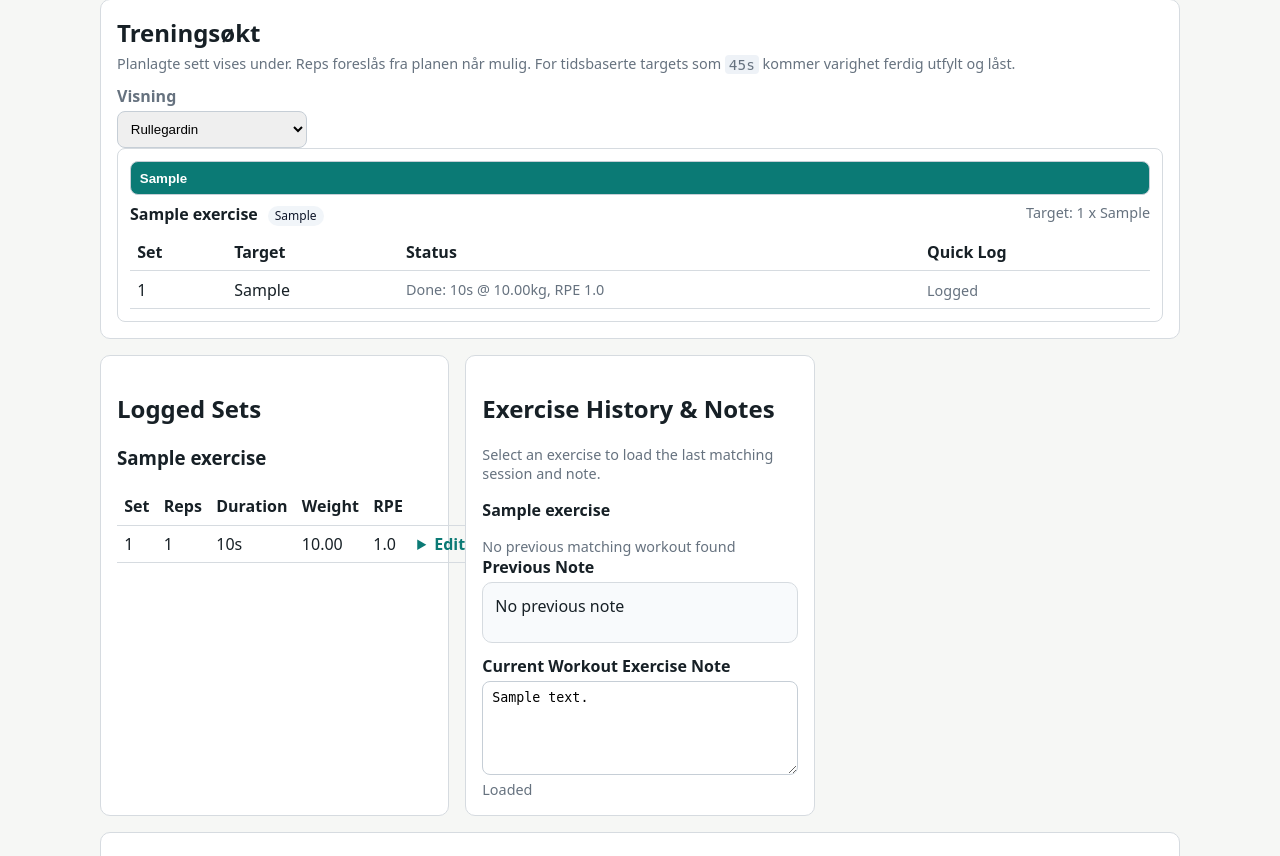
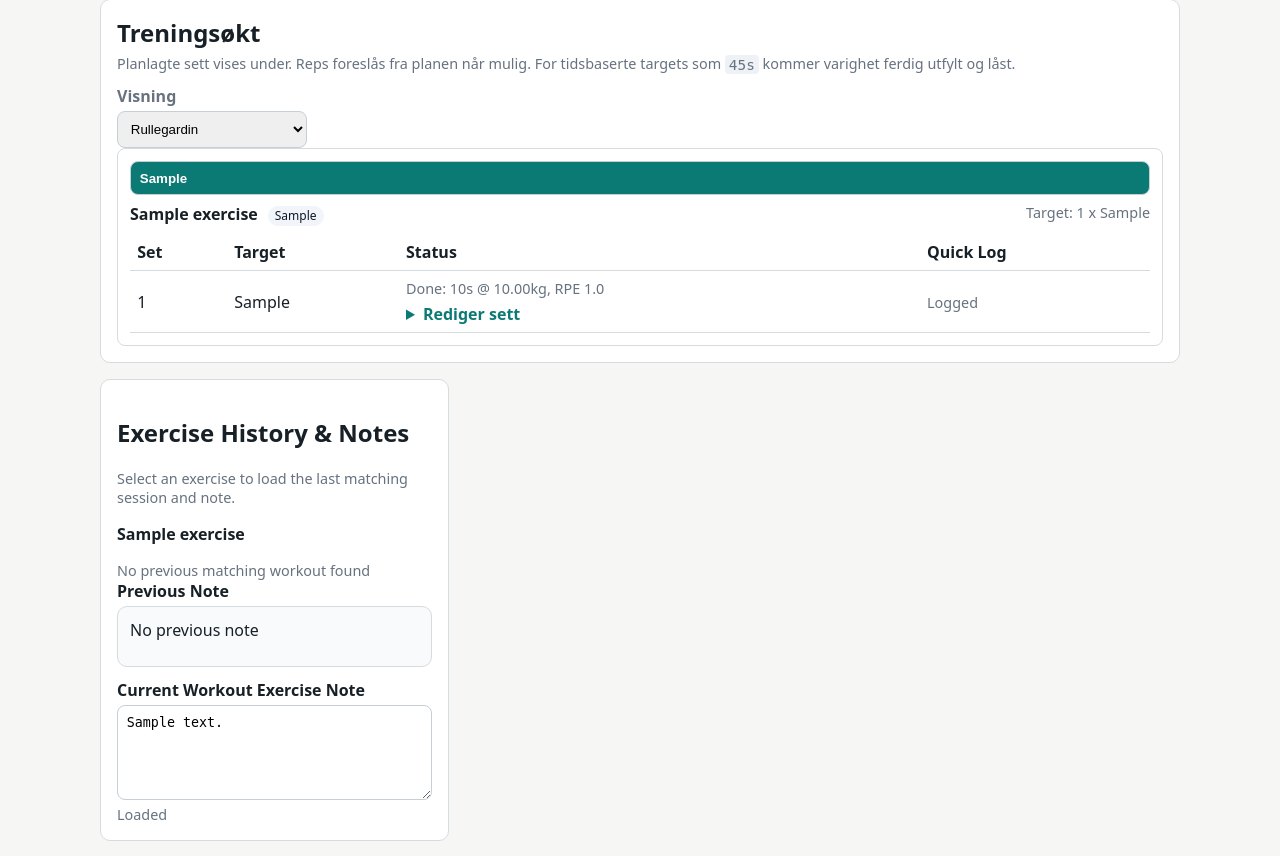
Before and after one commit to FarrisSR/treningslogger, a Flask app: page /workouts/1 in a window 1280 px wide. Shown: the part 221-1077 px from the top of the page. Run offline with Flask 3, Linux system fonts and the light colour scheme; the visitor is signed in with stand-in values (Sample User, id 1); tables that the repository leaves empty hold one stand-in row (values such as "Sample post").

Commit message:
Integrate set editing into workout plan view

```diff
--- a/workout_logger/app/templates/workouts/detail.html
+++ b/workout_logger/app/templates/workouts/detail.html
@@ -34,6 +34,59 @@
 </style>
 {% endblock %}
 {% block content %}
+{% macro render_set_edit_controls(s) -%}
+  <details class="set-edit-details" style="margin-top:0.35rem;">
+    <summary>Rediger sett</summary>
+    <form method="post" action="{{ url_for('workouts.update_set', workout_id=workout.id, set_id=s.id) }}" class="set-edit-form">
+      <div class="inline">
+        <div>
+          <label>Set</label>
+          <input name="set_no" type="number" min="1" value="{{ s.set_no }}" required>
+        </div>
+        <div>
+          <label>Reps</label>
+          <input name="reps" type="number" min="0" step="1" value="{{ s.reps if s.reps is not none else '' }}">
+        </div>
+        <div>
+          <label>Sec</label>
+          <input name="duration_seconds" type="number" min="1" step="1" value="{{ s.duration_seconds if s.duration_seconds is not none else '' }}">
+        </div>
+      </div>
+      <div class="inline">
+        <div>
+          <label>kg</label>
+          <input name="weight_kg" type="number" min="0" step="0.5" value="{{ s.weight_kg }}">
+        </div>
+        <div>
+          <label>RPE</label>
+          <input name="rpe" type="number" min="0" max="10" step="0.5" value="{{ s.rpe if s.rpe is not none else '' }}">
+        </div>
+      </div>
+      <div class="inline">
+        <button type="submit">Lagre</button>
+      </div>
+    </form>
+    <form method="post" action="{{ url_for('workouts.delete_set', workout_id=workout.id, set_id=s.id) }}" style="margin-top:0.4rem;">
+      <button type="submit" class="secondary">Slett</button>
+    </form>
+  </details>
+{%- endmacro %}
+{% set plan_ns = namespace(exercise_ids=[]) %}
+{% if plan_mode_groups %}
+  {% for group in plan_mode_groups %}
+    {% for section in group.members %}
+      {% if section.exercise.id not in plan_ns.exercise_ids %}
+        {% set _ = plan_ns.exercise_ids.append(section.exercise.id) %}
+      {% endif %}
+    {% endfor %}
+  {% endfor %}
+{% endif %}
+{% set logged_sets_ns = namespace(visible_count=0) %}
+{% for exercise in exercises %}
+  {% if grouped_sets.get(exercise.id) and (not plan_mode_sections or exercise.id not in plan_ns.exercise_ids) %}
+    {% set logged_sets_ns.visible_count = logged_sets_ns.visible_count + 1 %}
+  {% endif %}
+{% endfor %}
 <div class="grid grid-2">
   <section class="card">
     <div style="display:flex; justify-content:space-between; align-items:start; gap:0.75rem; flex-wrap:wrap;">
@@ -123,6 +176,7 @@
                         {% endif %}
                         @ {{ '%.2f'|format(s.weight_kg) }}kg{% if s.rpe is not none %}, RPE {{ s.rpe }}{% endif %}
                       </div>
+                      {{ render_set_edit_controls(s) }}
                     {% endfor %}
                   {% else %}
                     <div class="muted">Pending</div>
@@ -180,6 +234,7 @@
                         {% endif %}
                         @ {{ '%.2f'|format(s.weight_kg) }}kg{% if s.rpe is not none %}, RPE {{ s.rpe }}{% endif %}
                       </div>
+                      {{ render_set_edit_controls(s) }}
                     {% endfor %}
                   {% else %}
                     <div>Pending</div>
@@ -237,10 +292,11 @@
   </section>
   {% endif %}
 
+  {% if (not plan_mode_sections and grouped_sets) or (plan_mode_sections and logged_sets_ns.visible_count > 0) %}
   <section class="card">
-    <h2>Logged Sets</h2>
+    <h2>{% if plan_mode_sections %}Ekstra loggede sett{% else %}Logged Sets{% endif %}</h2>
     {% if grouped_sets %}
-      {% for exercise in exercises if grouped_sets.get(exercise.id) %}
+      {% for exercise in exercises if grouped_sets.get(exercise.id) and (not plan_mode_sections or exercise.id not in plan_ns.exercise_ids) %}
         <h3>{{ exercise.name }}</h3>
         <table>
           <thead><tr><th>Set</th><th>Reps</th><th>Duration</th><th>Weight</th><th>RPE</th><th></th></tr></thead>
@@ -253,41 +309,7 @@
               <td>{{ '%.2f'|format(s.weight_kg) }}</td>
               <td>{{ s.rpe if s.rpe is not none else '' }}</td>
               <td>
-                <details class="set-edit-details">
-                  <summary>Edit</summary>
-                  <form method="post" action="{{ url_for('workouts.update_set', workout_id=workout.id, set_id=s.id) }}" class="set-edit-form">
-                    <div class="inline">
-                      <div>
-                        <label>Set</label>
-                        <input name="set_no" type="number" min="1" value="{{ s.set_no }}" required>
-                      </div>
-                      <div>
-                        <label>Reps</label>
-                        <input name="reps" type="number" min="0" step="1" value="{{ s.reps if s.reps is not none else '' }}">
-                      </div>
-                      <div>
-                        <label>Sec</label>
-                        <input name="duration_seconds" type="number" min="1" step="1" value="{{ s.duration_seconds if s.duration_seconds is not none else '' }}">
-                      </div>
-                    </div>
-                    <div class="inline">
-                      <div>
-                        <label>kg</label>
-                        <input name="weight_kg" type="number" min="0" step="0.5" value="{{ s.weight_kg }}">
-                      </div>
-                      <div>
-                        <label>RPE</label>
-                        <input name="rpe" type="number" min="0" max="10" step="0.5" value="{{ s.rpe if s.rpe is not none else '' }}">
-                      </div>
-                    </div>
-                    <div class="inline">
-                      <button type="submit">Save</button>
-                    </div>
-                  </form>
-                  <form method="post" action="{{ url_for('workouts.delete_set', workout_id=workout.id, set_id=s.id) }}" style="margin-top:0.4rem;">
-                    <button type="submit" class="secondary">Delete</button>
-                  </form>
-                </details>
+                {{ render_set_edit_controls(s) }}
               </td>
             </tr>
             {% endfor %}
@@ -298,6 +320,7 @@
       <p class="muted">No sets logged yet.</p>
     {% endif %}
   </section>
+  {% endif %}
 
   <section class="card" id="exercise-hint-panel"
            data-workout-id="{{ workout.id }}"
```
